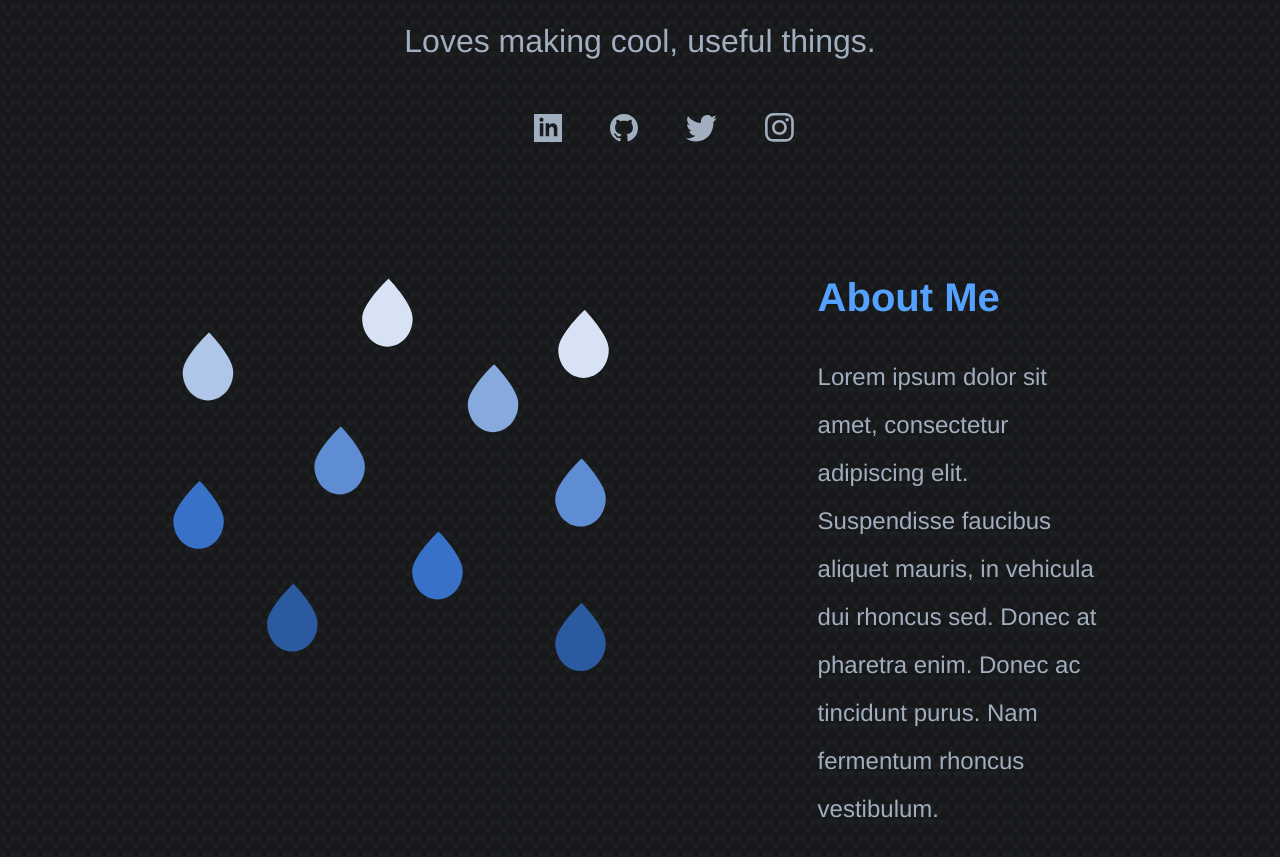
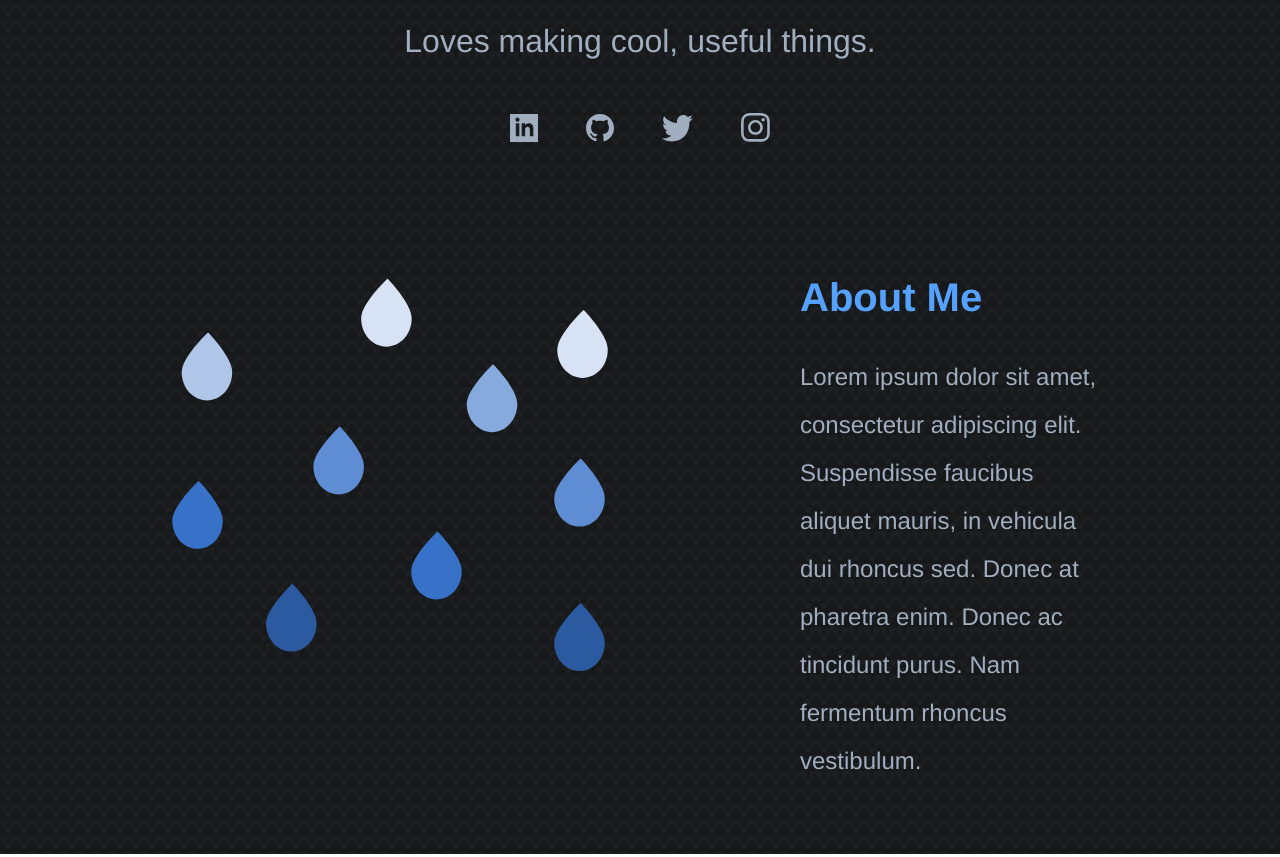
Before and after one commit to siddhantsharma301/saucysite, a Gatsby site: page / in a window 1280 px wide. Shown: the part 357-1214 px from the top of the page. Built offline with nearby package versions, Linux system fonts and the light colour scheme; Gatsby itself is replaced by a stand-in of ours.

Commit message:
some changes for netlify

```diff
--- a/package.json
+++ b/package.json
@@ -14,8 +14,10 @@
     "test": "echo \"Write tests! -> https://gatsby.dev/unit-testing\" && exit 1"
   },
   "dependencies": {
+    "@svgr/webpack": "^5.4.0",
     "gatsby": "^2.19.45",
     "gatsby-plugin-manifest": "^2.3.1",
+    "gatsby-plugin-svgr": "^2.0.2",
     "react": "^16.12.0",
     "react-dom": "^16.12.0"
   },
--- a/src/styles/index.css
+++ b/src/styles/index.css
@@ -45,7 +45,7 @@ p.intro {
 .linkedin-icon svg {
     width: 1.75rem;
     height: auto;
-    margin-left: 3rem;
+    margin-left: 0rem;
 }
 
 .twitter-icon svg path {
@@ -83,7 +83,7 @@ p.intro {
 
 .column {
     flex: 50%;
-    padding: 1rem 11rem 0em 0.05rem;
+    padding: 1rem 11rem 0em 0rem;
 }
 
 /* .water-icon svg path {
@@ -93,7 +93,7 @@ p.intro {
 .water-icon svg {
     width: 30rem;
     height: auto;
-    margin: 7rem 1rem 11rem 9rem;
+    margin: 7rem 0rem 11rem 9rem;
 }
 
 h2 {
```
Also changed, not shown: 1 other file.
